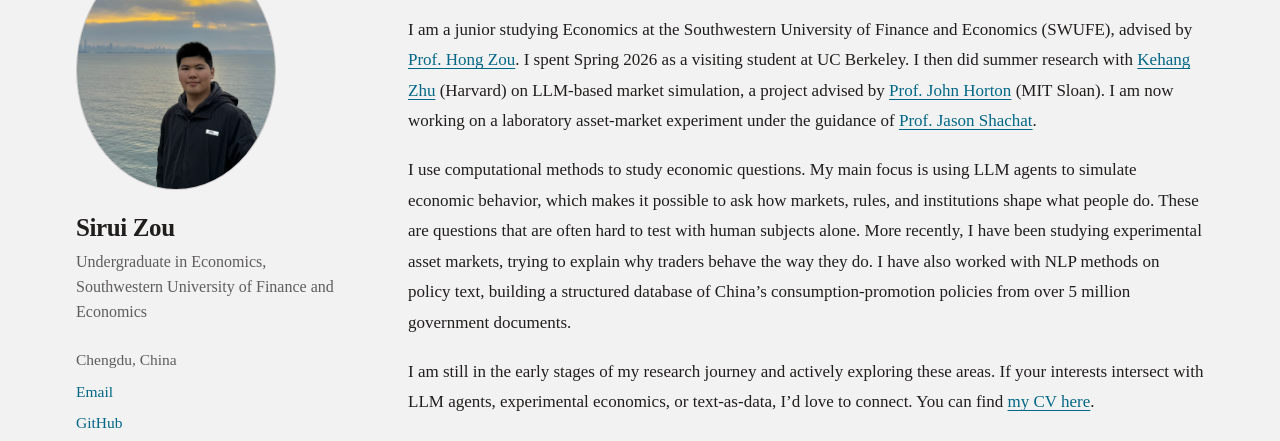
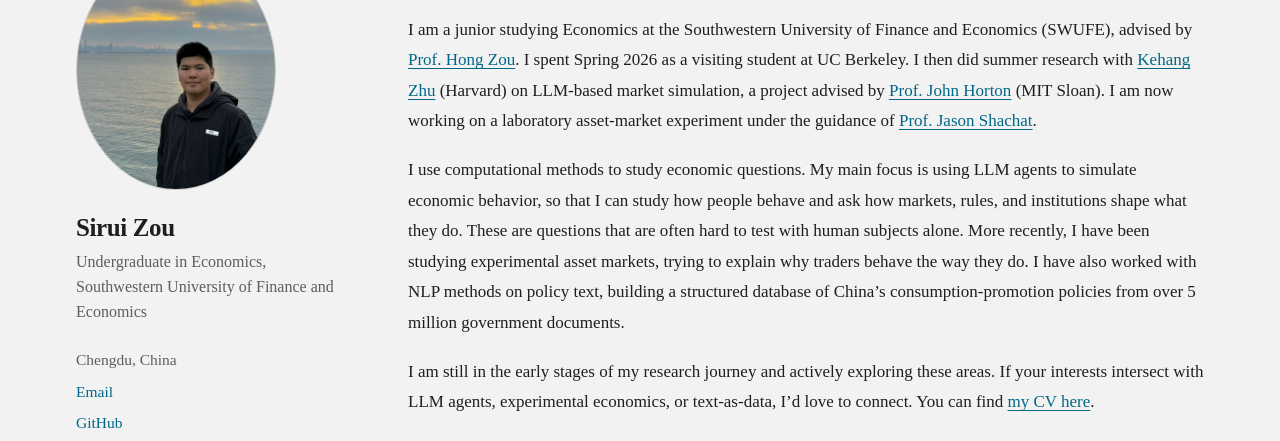
Before and after one commit to siruizou2005/siruizou2005.github.io, an Astro site: page / in a window 1280 px wide. Shown: the part 213-654 px from the top of the page. Built offline with nearby package versions, Linux system fonts and the light colour scheme; Astro itself is replaced by a stand-in of ours.

Commit message:
Reword the main-focus sentence in About

```diff
--- a/src/data.js
+++ b/src/data.js
@@ -49,8 +49,9 @@ export const about = [
    guidance of
    <a href="https://www.jasonshachat.org/">Prof. Jason Shachat</a>.`,
   `I use computational methods to study economic questions. My main focus is
-   using LLM agents to simulate economic behavior, which makes it possible to
-   ask how markets, rules, and institutions shape what people do. These are
+   using LLM agents to simulate economic behavior, so that I can study how
+   people behave and ask how markets, rules, and institutions shape what they
+   do. These are
    questions that are often hard to test with human subjects alone. More
    recently, I have been studying experimental asset markets, trying to
    explain why traders behave the way they do. I have also worked with NLP
```
